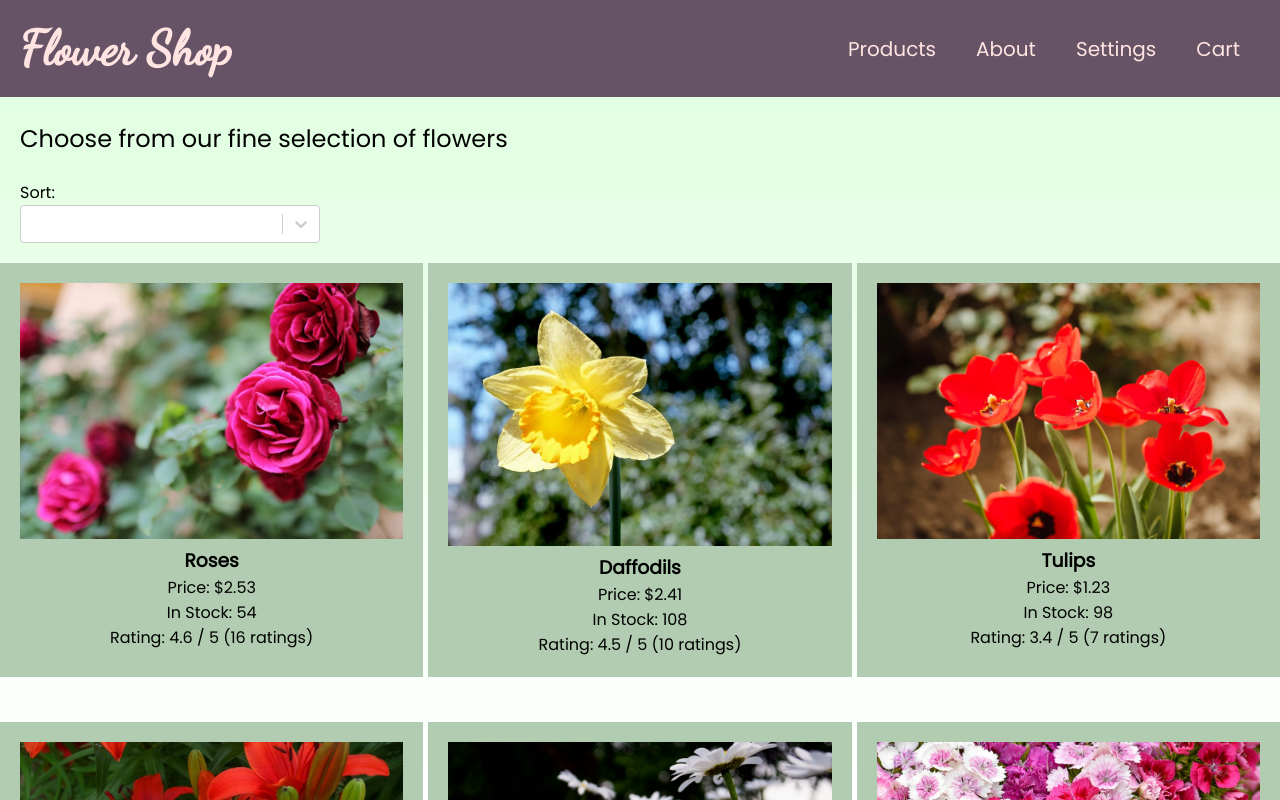
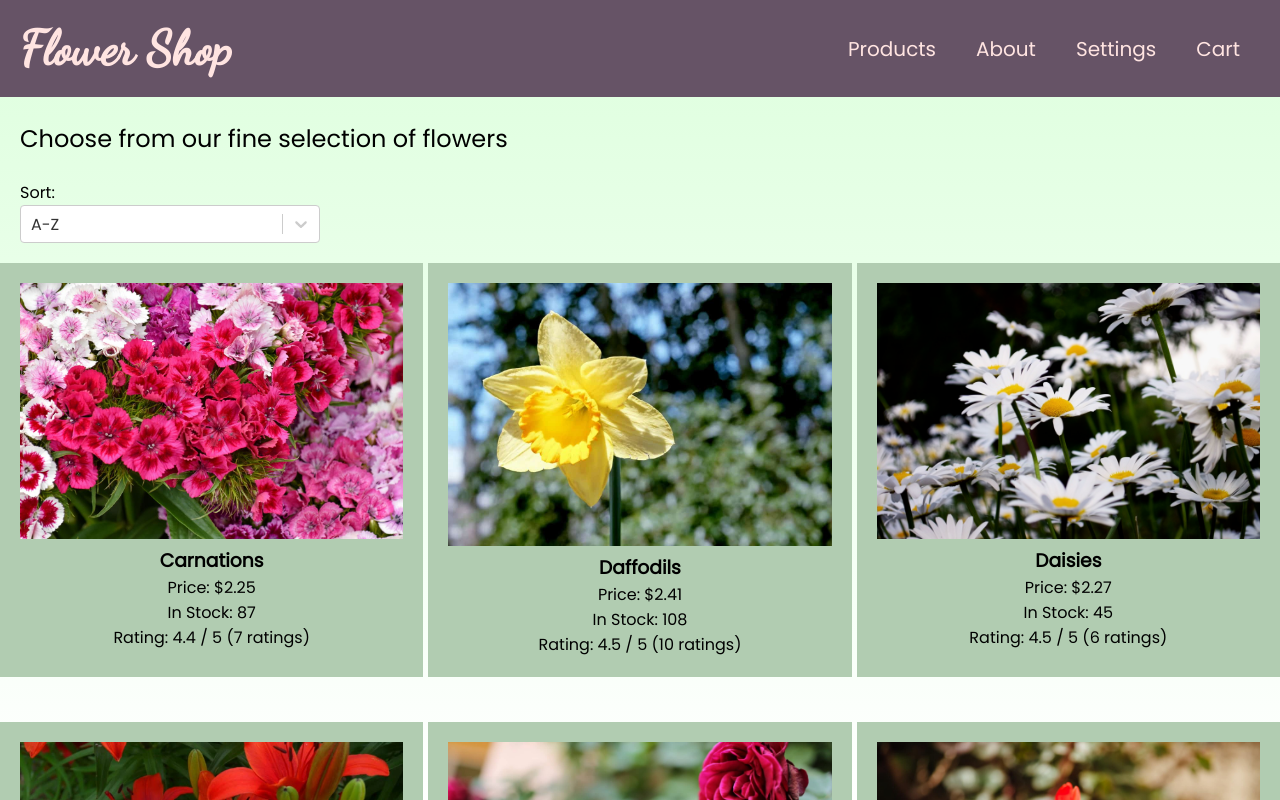
Before and after one commit to bryanc123/Flower-Shop, a React (Create React App) app: page /#/ in a window 1280 px wide. Shown: the top 800 px of the page. Built offline with nearby package versions, Linux system fonts and the light colour scheme; the HTML template or start-up script is replaced by a standard one.

Commit message:
Set default value of sorting dropdown

```diff
--- a/src/components/ProductList.jsx
+++ b/src/components/ProductList.jsx
@@ -8,7 +8,7 @@ import { useEffect } from 'react';
 const ProductList = () => {
 
     const [products, setProducts] = useState(data);
-    const [sortBy, setSortBy] = useState({ label: "", value: "" });
+    const [sortBy, setSortBy] = useState({ label: "A-Z", value: "name" });
 
     const ratings = products.map(product => {
         let _ratings = ratingsData.find(ratedProduct => ratedProduct.name === product.name).ratings;
```
